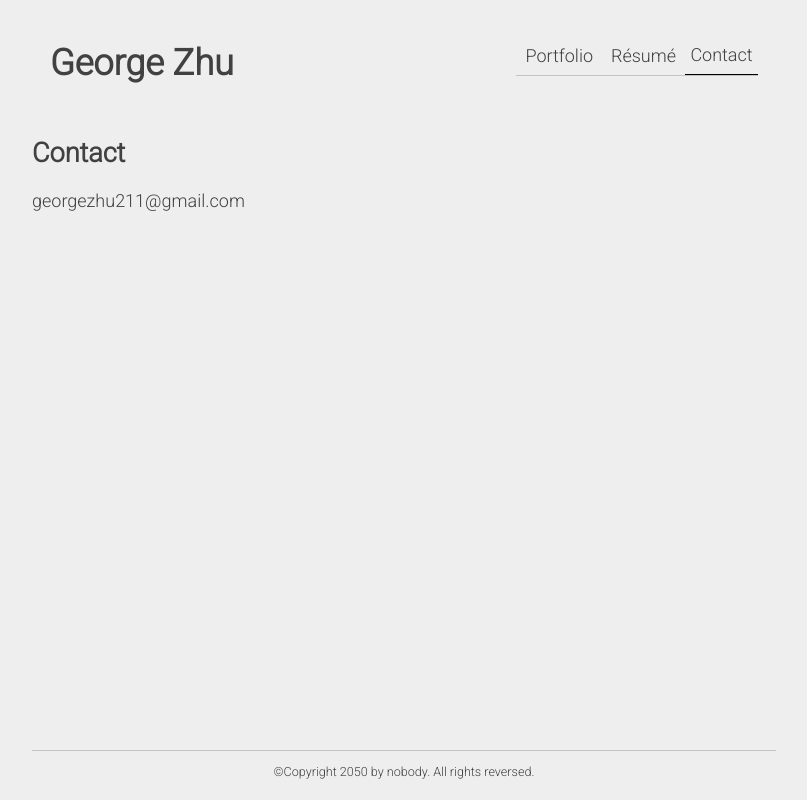
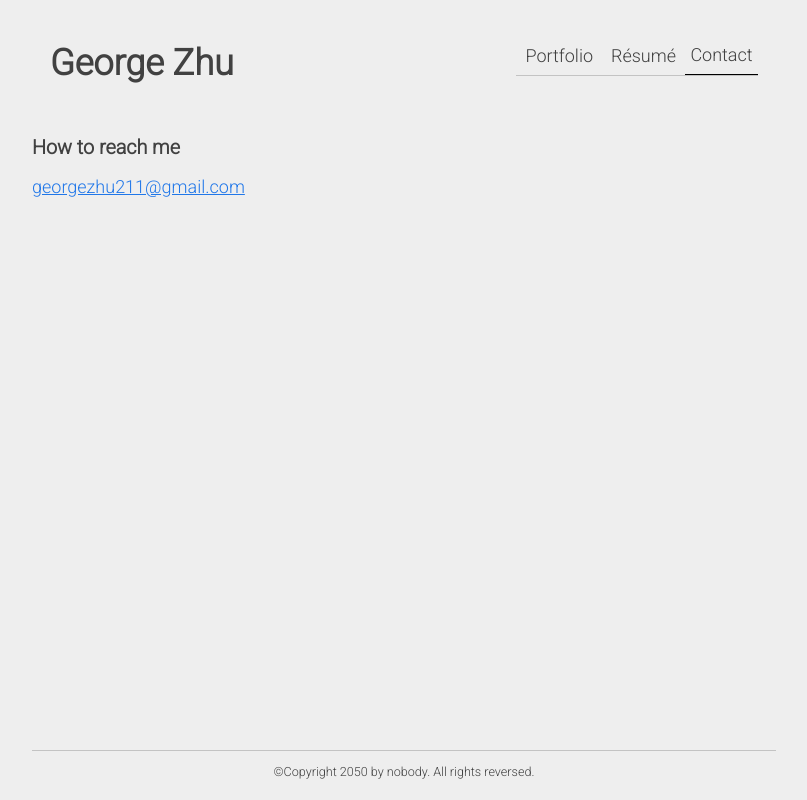
Before and after one commit to georgezhu211/portfolio-website, a plain HTML site: page contact.html in a window 1280 px wide. Shown: the whole page, without its empty margins (148-955 px from the left). Drawn offline with Linux system fonts and the light colour scheme.

Commit message:
edit contact.html

```diff
--- a/contact.html
+++ b/contact.html
@@ -25,8 +25,8 @@
   </div>
 
   <main>
-    <h2>Contact</h2>
-    <p>georgezhu211@gmail.com</p>
+    <h2>How to reach me</h2>
+    <p><a href="mailto:georgezhu211@gmail.com">georgezhu211@gmail.com</a></p>
   </main>
   <footer>
     <p>©Copyright 2050 by nobody. All rights reversed.</p>
--- a/styles/portfolio.css
+++ b/styles/portfolio.css
@@ -1,7 +1,3 @@
-h2 {
-  font-size: 1.1em;
-}
-
 main p {
   margin-bottom: 1em;
 }
--- a/styles/styles.css
+++ b/styles/styles.css
@@ -64,7 +64,7 @@ main {
 
 h2 {
   margin-bottom: 0.5em;
-  font-size: 1.5em;
+  font-size: 1.1em;
 }
 
 footer {
```
